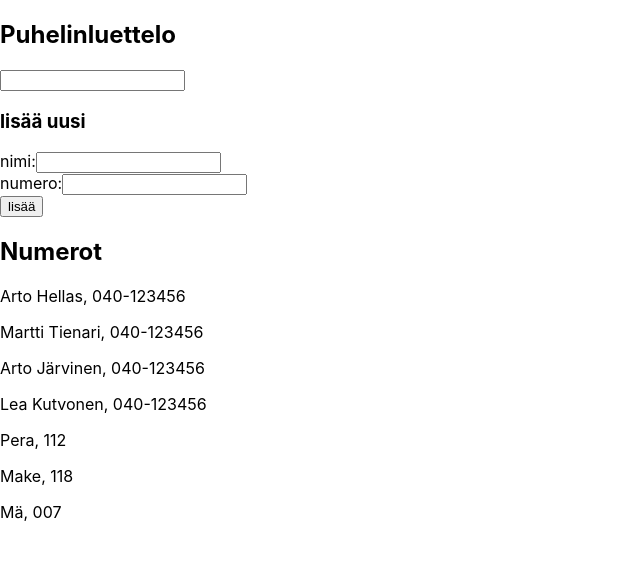
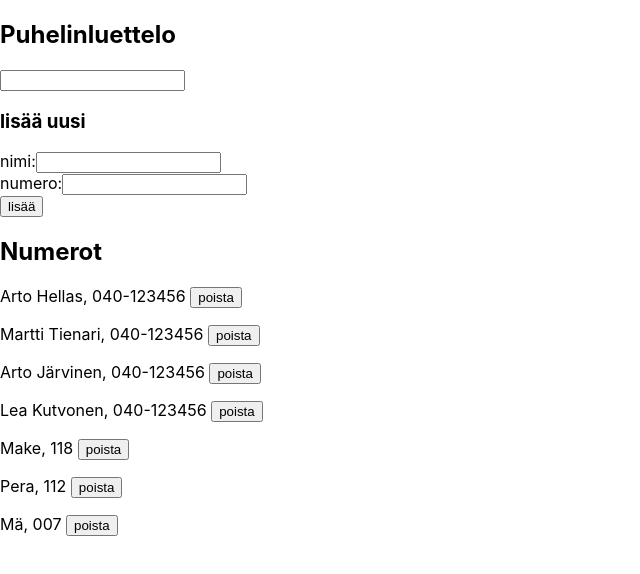
Before and after one commit to juhoaj/fullstack, a React (Create React App) app in the folder osa_2/puhelinluettelo/: page / in a window 1280 px wide. Shown: the top 574 px of the page, without its empty margins (0-640 px from the left). Built offline with nearby package versions, Linux system fonts and the light colour scheme; data requests are answered from the project's data file.

Commit message:
2.17 teknisesti ottaen tehty

```diff
--- a/osa_2/puhelinluettelo/db.json
+++ b/osa_2/puhelinluettelo/db.json
@@ -21,13 +21,13 @@
       "id": 4
     },
     {
-      "name": "Pera",
-      "number": "112",
+      "name": "Make",
+      "number": "118",
       "id": 5
     },
     {
-      "name": "Make",
-      "number": "118",
+      "name": "Pera",
+      "number": "112",
       "id": 6
     },
     {
--- a/osa_2/puhelinluettelo/src/App.js
+++ b/osa_2/puhelinluettelo/src/App.js
@@ -4,10 +4,7 @@ import personService from './services/persons'
 
 const App = () => {
 
-
     const [persons, setPersons] = useState([])
-    const [newName, setNewName] = useState('')
-    const [newNumber, setNewNumber] = useState('')
     const [search, setSearch] = useState('')
 
     const hook = () => {
@@ -23,6 +20,51 @@ const App = () => {
     useEffect(hook, [])
 
 
+
+    const handleSearchChange = (event) => {
+        console.log(event.target.value)
+        setSearch(event.target.value)
+    }
+
+
+
+    return (
+        <div>
+            <h2>Puhelinluettelo</h2>
+            <Input
+                value={search}
+                onChange={handleSearchChange}
+            />
+            <h3>lisää uusi</h3>
+            <AddPerson
+                persons={persons}
+                setPersons={setPersons}
+            />
+            <h2>Numerot</h2>
+            <Persons persons={persons.filter(elementti => elementti.name.toUpperCase().includes(search.toUpperCase()))} />
+        </div>
+    )
+}
+
+const Input = ({ value, onChange }) => (
+    <input
+        value={value}
+        onChange={onChange}
+    />
+)
+
+const Persons = ({ persons }) => persons.map(person =>
+    <Person
+        key={person.id}
+        person={person}
+    />
+)
+
+const AddPerson = ({persons, setPersons}) => {
+
+    const [newName, setNewName] = useState('')
+    const [newNumber, setNewNumber] = useState('')
+
     const handleNameChange = (event) => {
         // console.log(event.target.value)
         setNewName(event.target.value)
@@ -32,13 +74,7 @@ const App = () => {
         // console.log(event.target.value)
         setNewNumber(event.target.value)
     }
-
-    const handleSearchChange = (event) => {
-        // console.log(event.target.value)
-        setSearch(event.target.value)
-    }
-
-    const addPerson = (event) => {
+    const addEvent = (event) => {
         event.preventDefault()
         const personObject = {
             name: newName,
@@ -46,18 +82,8 @@ const App = () => {
             // id: persons.length + 1,
         }
 
-        /*
-        console.log(persons.forEach(e => {
-            console.log(e.name, 'tallessa')
-            e.name === newName
-            ? console.log('sama')
-            : console.log('ei')
-        }))
-        */
-
         persons.filter(elementti => elementti.name === newName).length > 0
             ? window.alert(`${newName} on jo luettelossa`)
-            // : setPersons(persons.concat(personObject))
             : personService
                 .create(personObject)
                 .then(returnedNote => {
@@ -68,14 +94,7 @@ const App = () => {
     }
 
     return (
-        <div>
-            <h2>Puhelinluettelo</h2>
-            <Input
-                value={search}
-                onChange={handleSearchChange}
-            />
-            <h3>lisää uusi</h3>
-            <form onSubmit={addPerson}>
+        <form onSubmit={addEvent}>
             <div>
                 <label>nimi:</label>
                 <Input
@@ -93,31 +112,35 @@ const App = () => {
                 <button type="submit">lisää</button>
             </div>
         </form>
-            <h2>Numerot</h2>
-            <Persons persons={persons.filter(elementti => elementti.name.toUpperCase().includes(search.toUpperCase()))} />
-        </div>
     )
-
 }
 
-const Input = ({ value, onChange }) => (
-    <input
-        value={value}
-        onChange={onChange}
-    />
+const DeletePerson = ({id}) => {
+    const deleteEvent = (event) => {
+        event.preventDefault()
+        if (window.confirm("Poistetaanko")) {
+            personService
+                .remove(id)
+                .then(
+                    // setPersons(persons.splice(id, 1))
                 )
+        }
+    }
+    return (
+        <button onClick={deleteEvent}>poista</button>
+    )
+}
 
-const Persons = ({ persons }) => persons.map(person =>
-    <Person
-        key={person.id}
-        person={person}
-    />
-)
+const Person = ({ person }) => {
 
-const Person = ({ person }) => (
+    return (
         <p>
-        {person.name}, {person.number}
+            {person.name}, {person.number} <DeletePerson id={person.id}/>
         </p>
     )
+    //
+}
+
+
 
 export default App
--- a/osa_2/puhelinluettelo/src/services/persons.js
+++ b/osa_2/puhelinluettelo/src/services/persons.js
@@ -16,4 +16,9 @@ const update = (id, newObject) => {
     return request.then(response => response.data)
 }
 
-export default { getAll, create, update }
+const remove = (id) => {
+    const request = axios.delete(`${baseUrl}/${id}`)
+    return request.then(response => response.data)
+}
+
+export default { getAll, create, update, remove }
```
Also changed, not shown: 1 other file (tests, documents, lock files or other folders). Lines whose indentation alone changed are shown as unchanged.
